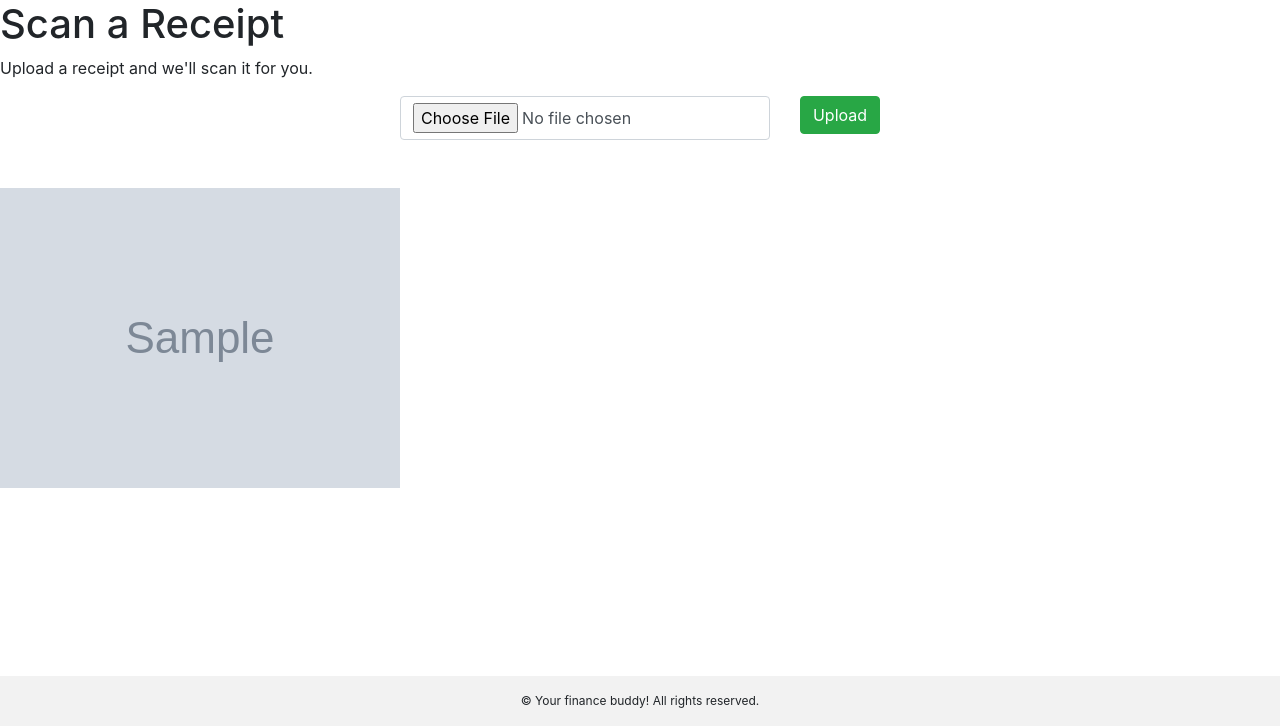
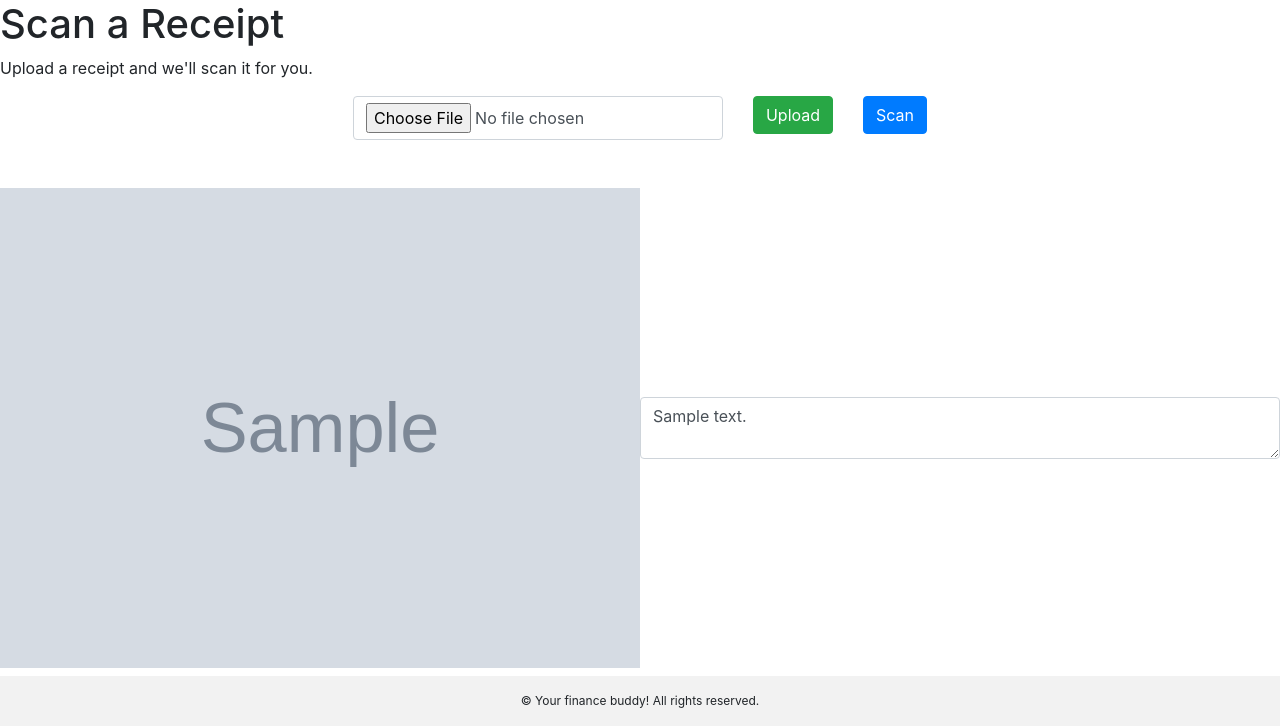
Before and after one commit to shayaansultan/AI_Hackfest, a Flask app: template website/templates/scan.html in a window 1280 px wide. Shown: the part 74-800 px from the top of the page. Run offline with Flask 3, Linux system fonts and the light colour scheme; the template is opened without the code that fills it: values that come from a table or form of the project are taken from there, most other values are stand-ins (such as "Sample title", 1, 10 or a date in 2020); grey boxes marked "Sample" are stand-in pictures; some libraries are stand-ins or nearby versions.

Commit message:
awdasdas

```diff
--- a/main.py
+++ b/main.py
@@ -10,8 +10,9 @@ import os
 from datetime import datetime
 import website.mongo as mong
 from website.auth import get_username
+from pymongo import MongoClient
+import ocr
 
-print('hi')
 
 
 app = create_app()
@@ -68,7 +69,16 @@ def upload_image():
     else:
         file_url = None
 
-    return render_template('scan.html', form=form, file_url=file_url)
+
+
+
+    text_dict = ocr.ocr_main(file_url)
+
+
+
+
+
+    return render_template('scan.html', form=form, file_url=file_url, text_dict= text_dict)
 
 if __name__ == '__main__':
     app.run(debug=True)
--- a/tempCodeRunnerFile.py
+++ /dev/null
@@ -1 +0,0 @@
-an/<filename>'
--- a/website/templates/scan.html
+++ b/website/templates/scan.html
@@ -1,8 +1,4 @@
 {% extends "base.html" %} {% block title %} Scan {% endblock %}
-
-
-
-
 
 {% block content %}
 <main>
@@ -22,24 +18,61 @@
         <div class="col-auto">
           {{ form.submit(class="btn btn-success") }}
         </div>
+        <div class="col-auto">
+          <button type="submit" class="btn btn-primary">Scan</button>
+        </div>
       </div>
     </form>
 
     {% if file_url %}
-    <div class="mt-5">
-      <img src="{{ file_url }}" style="width: 60% height= 50%;">
+    <div class="mt-5" style="display: flex; align-items: center;">
+      <div style="flex-basis: 50%;">
+        <img src="{{ file_url }}" style="width: 100%;">
+      </div>
+      <div style="flex-basis: 50%;">
+        <textarea id="text-field" class="form-control square-input">{{text_dict}}</textarea>
+      </div>
     </div>
     {% endif %}
+
+
 
   </section>
 </main>
 {% endblock %}
 
 
-
 {% block style %}
 <style>
 /* Main content styles */
+  .scan-result {
+    display: grid;
+    grid-template-columns: 60% auto;
+    align-items: center;
+  }
+  .square-input {
+  aspect-ratio: 1;
+  }
+
+  .text-field-container {
+    display: flex;
+    flex-direction: column;
+    align-items: center;
+  }
+
+  label {
+    font-size: 1.2em;
+    margin-bottom: 10px;
+  }
+
+  textarea {
+    height: 300px;
+    font-size: 1.2em;
+    padding: 10px;
+    border: 1px solid #ccc;
+    border-radius: 5px;
+    resize: none;
+  }
 
   main {
     min-height: 80vh;
```
Also changed, not shown: website/Algo.py (added, +20 -0 lines), website/auth.py (line endings or trailing spaces), website/static/RECIEPT1_12.png (added), website/static/RECIEPT1_13.png (added), website/static/RECIEPT2_3.png (added), website/static/RECIEPT2_4.png (added), website/static/RECIEPT2_5.png (added), website/static/veggie-grocery-receipt_orig_10.png (added), website/static/veggie-grocery-receipt_orig_11.png (added), website/static/veggie-grocery-receipt_orig_3.png (added), website/static/veggie-grocery-receipt_orig_4.png (added), website/static/veggie-grocery-receipt_orig_5.png (added), website/static/veggie-grocery-receipt_orig_6.png (added), website/static/veggie-grocery-receipt_orig_7.png (added), 3 more files.
